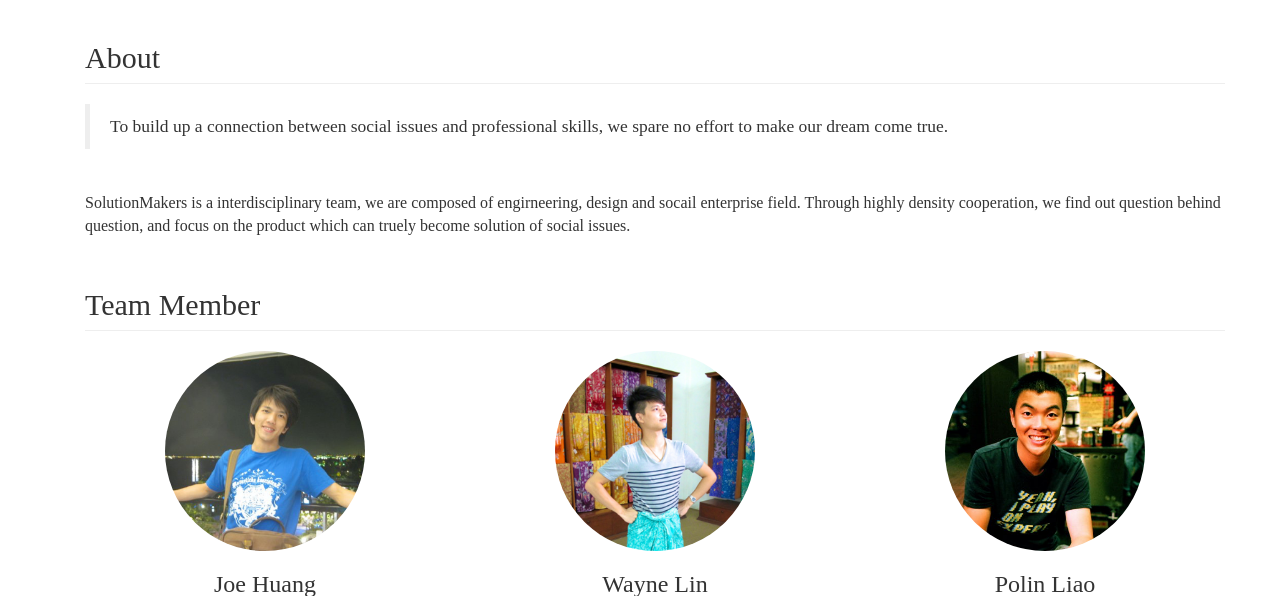
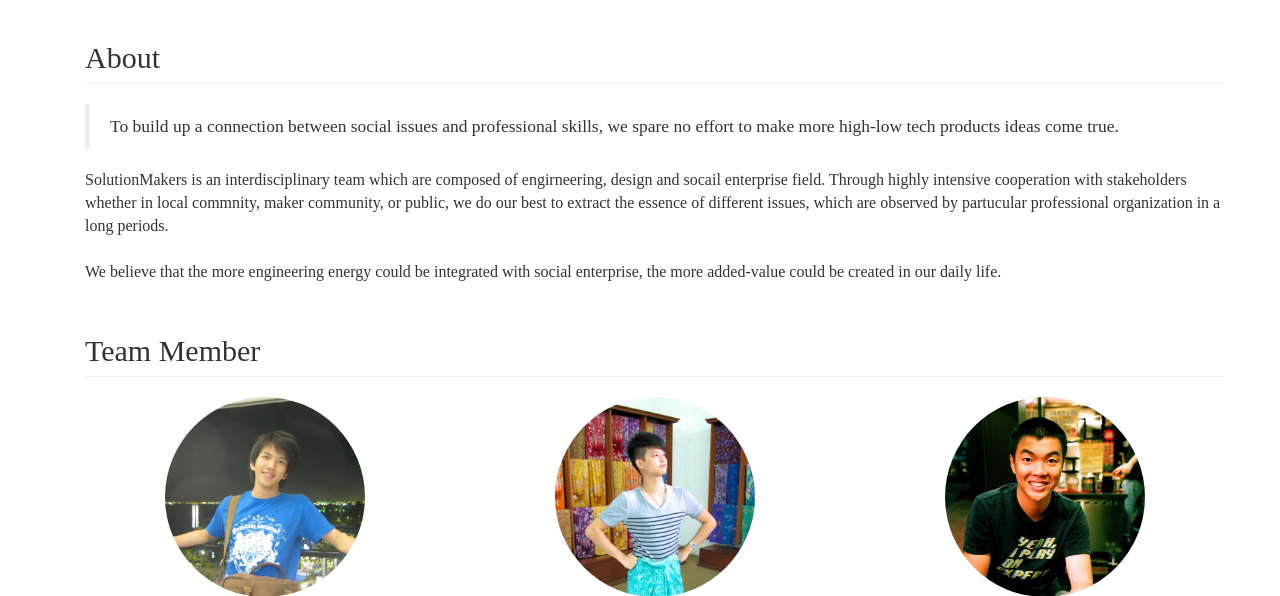
Before and after one commit to prob1995/solutionmakers, a Django app: page /en/about in a window 1280 px wide. Shown: the part 492-1088 px from the top of the page. Run offline with Django 3.2, Linux system fonts and the light colour scheme; some libraries are stand-ins or nearby versions.

Commit message:
modify EN about

```diff
--- a/home/templates/en/about_e.html
+++ b/home/templates/en/about_e.html
@@ -24,15 +24,19 @@
                 <h2 class="page-header">About
                     <small></small>
                 </h2>
-                <blockquote><p>To build up a connection between social issues and professional skills,
-                we spare no effort to make our dream come true. </p>
+                <blockquote><p>To build up a connection between social issues and professional skills, we spare no effort to make more
+                high-low tech products ideas come true.</p>
                 </blockquote>
+                <p>
+                SolutionMakers is an interdisciplinary team which are composed of engirneering, design and socail enterprise
+                field. Through highly intensive cooperation with stakeholders
+                whether in local commnity, maker community, or public, we do
+                our best to extract the essence of different issues, which are
+                observed by partucular professional organization in a long periods.
                 <br>
-                <p>
-                SolutionMakers is a interdisciplinary team, we are
-                composed of engirneering, design and socail enterprise
-                field. Through highly density cooperation, we find out
-                question behind question, and focus on the product which can truely become solution of social issues.
+                <br>
+                We believe that the more engineering energy could be
+                integrated with social enterprise, the more added-value could be created in our daily life.
                 </p>
             </div>
         </div>
```
